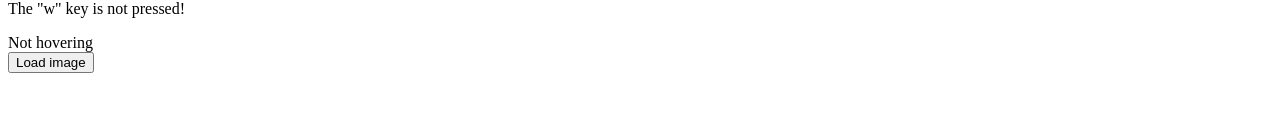
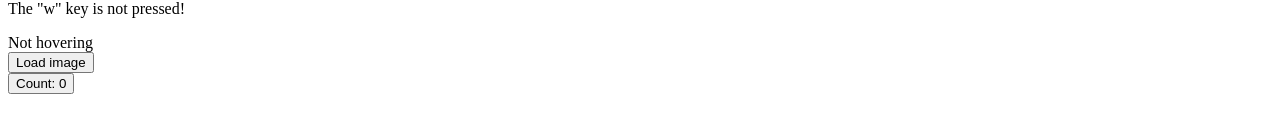
Before and after one commit to wangshaojie98/react-component, a React (Create React App) app: page / in a window 1280 px wide. Shown: the part 354-486 px from the top of the page. Built offline with nearby package versions, Linux system fonts and the light colour scheme.

Commit message:
add useGetSet

```diff
--- a/src/App.tsx
+++ b/src/App.tsx
@@ -7,7 +7,7 @@ import {
   Collapse,
   Alert,
 } from "./components";
-import { useInterval, usePersistedState, useLocalStorage, useKeyPress, useHover, useAsync } from "./hooks";
+import { useInterval, usePersistedState, useLocalStorage, useKeyPress, useHover, useAsync, useGetSet } from "./hooks";
 
 const Timer = () => {
   const [seconds, setSeconds] = React.useState(0);
@@ -101,6 +101,17 @@ const UseAsyncDemo = () => {
   );
 };
 
+const UseGetSetDemo = () => {
+  const [getCount, setCount] = useGetSet(0);
+  const onClick = () => {
+    console.log('click')
+    setTimeout(() => {
+      setCount(getCount() + 1);
+    }, 1_000);
+  };
+
+  return <button onClick={onClick}>Count: {getCount()}</button>;
+};
 function App() {
   console.log('App: ', 'App');
   const [isModal, setModal] = useState(false);
@@ -155,6 +166,7 @@ function App() {
       <KeyPressDemo />
       <UseHoverDemo />
       <UseAsyncDemo />
+      <UseGetSetDemo />
     </div>
   );
 }
--- a/src/hooks/index.ts
+++ b/src/hooks/index.ts
@@ -5,3 +5,4 @@ export { default as useHash } from './useHash'
 export { default as useKeyPress } from './useKeyPress'
 export { default as useHover } from './useHover'
 export { default as useAsync } from './useAsync'
+export { default as useGetSet } from './useGetSet'
--- /dev/null
+++ b/src/hooks/useGetSet.ts
@@ -0,0 +1,26 @@
+import { useRef, useState } from "react";
+
+function useGetSet<T>(initialState: T): [ () => T, (newState: T) => void] {
+  const state = useRef(initialState);
+  const [value, setValue] = useState(initialState)
+
+  const get = () => {
+    return state.current
+  }
+
+  const set = (newState: T) => {
+    state.current = newState
+    setValue(state.current)
+    console.log('current', state.current)
+  }
+
+
+  return [get, set]
+};
+
+export default useGetSet
+
+/**
+ * 学到了什么？
+ * ref不会驱动hook更新，可以利用useState去更新hook的原理去响应ref的值
+ */
```
